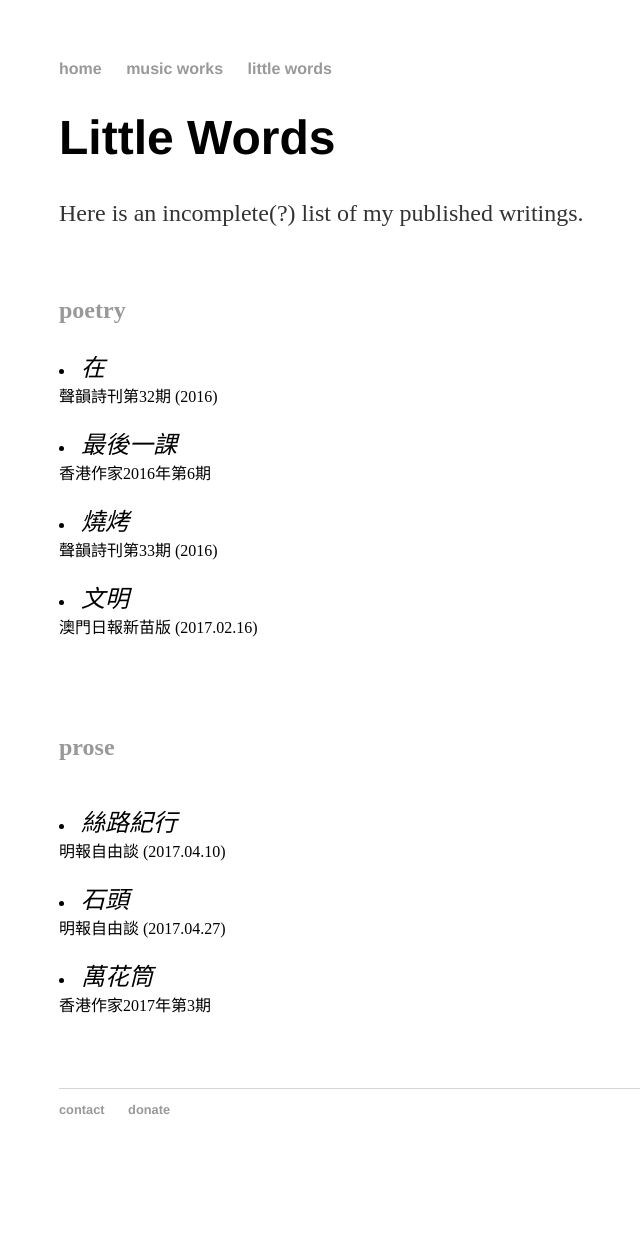
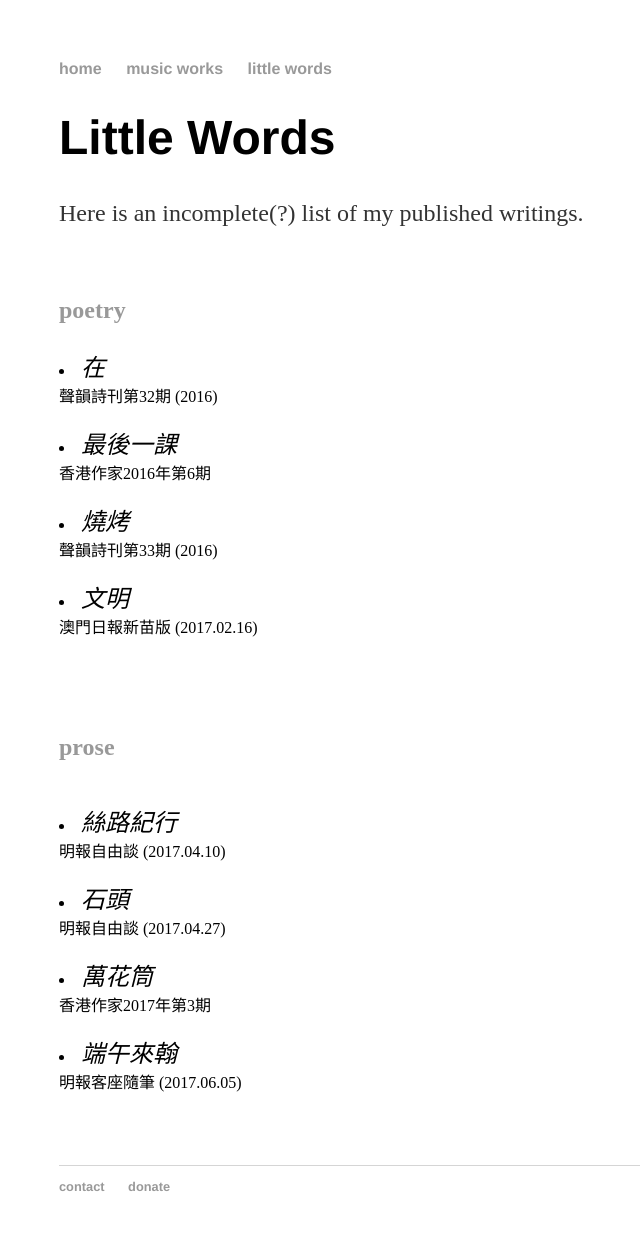
Before and after one commit to maksuihin/maksuihin.github.io, a Jekyll site: the page built from writings.html, in a window 1280 px wide. Shown: the whole page, without its empty margins (133-773 px from the left). Built offline with Jekyll 4.4.1, drawn with Linux system fonts in a browser that asks for light colours; before the commit the page ends 1177 px from its top, so only the background shows below that.

Commit message:
Update writings.html

```diff
--- a/writings.html
+++ b/writings.html
@@ -33,7 +33,7 @@ title: Little Words by MAK, Sui-hin
 	      <li><em>絲路紀行</em>      </br>明報自由談 (2017.04.10)<br/>    </li>
 <li><em>石頭</em>    </br>明報自由談 (2017.04.27)<br/>    </li>
 <li><em>萬花筒</em>      </br>香港作家2017年第3期<br/>    </li>
-
+<li><em>端午來翰</em>      </br>明報客座隨筆 (2017.06.05)<br/>    </li>
     </ul></span>   </br></br></br>
 
 </div></works>
```
